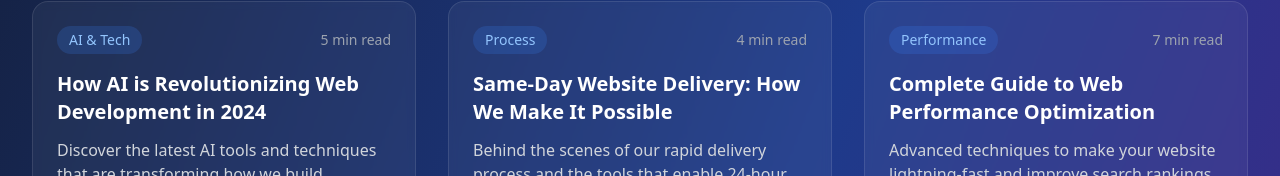
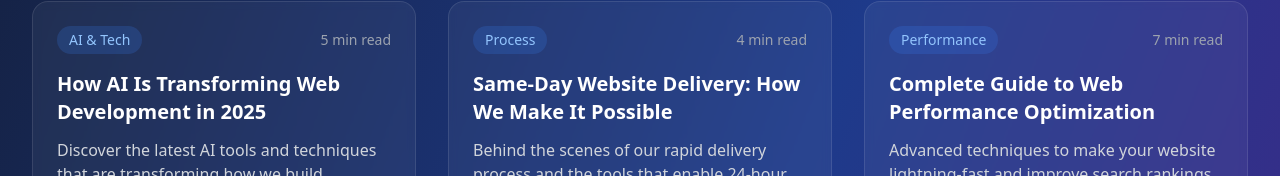
Before and after one commit to prakharbhatia/nandann-creative, a Next.js app: page / in a window 1280 px wide. Shown: the part 1043-1219 px from the top of the page. Built offline with nearby package versions, Linux system fonts and the light colour scheme.

Commit message:
Update AI blog slug/title to 2025 across data and preview

```diff
--- a/components/BlogPreview.tsx
+++ b/components/BlogPreview.tsx
@@ -12,8 +12,8 @@ interface BlogPost {
 
 const featuredPosts: BlogPost[] = [
   {
-    slug: 'ai-web-development-2024',
-    title: 'How AI is Revolutionizing Web Development in 2024',
+    slug: 'ai-web-development-2025',
+    title: 'How AI Is Transforming Web Development in 2025',
     excerpt: 'Discover the latest AI tools and techniques that are transforming how we build websites, improving speed and quality.',
     date: 'Jan 15, 2025',
     readTime: '5 min read',
--- a/data/blogPosts.ts
+++ b/data/blogPosts.ts
@@ -21,7 +21,7 @@ const internalLinks = {
 
 export const blogPosts: BlogPost[] = [
   {
-    slug: 'ai-web-development-2024',
+    slug: 'ai-web-development-2025',
     title: 'How AI Is Transforming Web Development in 2025',
     description:
       'Practical ways we use AI to accelerate delivery, improve quality, and ship better websites faster.',
```
